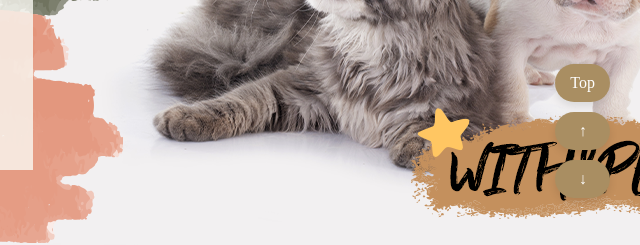
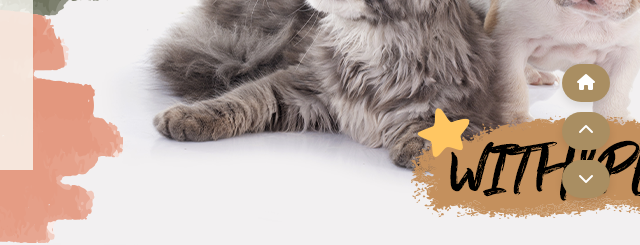
Before and after one commit to Useogi/with-pet, a plain HTML site: page index.html in a window 1280 px wide. Shown: the part 572-817 px from the top of the page, 640-1280 px from the left. Drawn offline with nearby package versions, Linux system fonts and the light colour scheme; a web font is replaced by a local one.

Commit message:
Add files via upload

```diff
--- a/index.html
+++ b/index.html
@@ -585,9 +585,12 @@
 
     <!-- Top / Up / Down Buttons -->
     <div class="scroll-buttons">
-        <button id="btn-top">Top</button>
-        <button id="btn-up">↑</button>
-        <button id="btn-down">↓</button>
+        <!-- <button id="btn-top">Top</button> -->
+        <button id="btn-top"><i class="fas fa-home"></i></button>
+        <!-- <button id="btn-up">↑</button>
+        <button id="btn-down">↓</button> -->
+        <button id="btn-up"><i class="fas fa-chevron-up"></i></button>
+        <button id="btn-down"><i class="fas fa-chevron-down"></i></button>
     </div>
 
 
```
